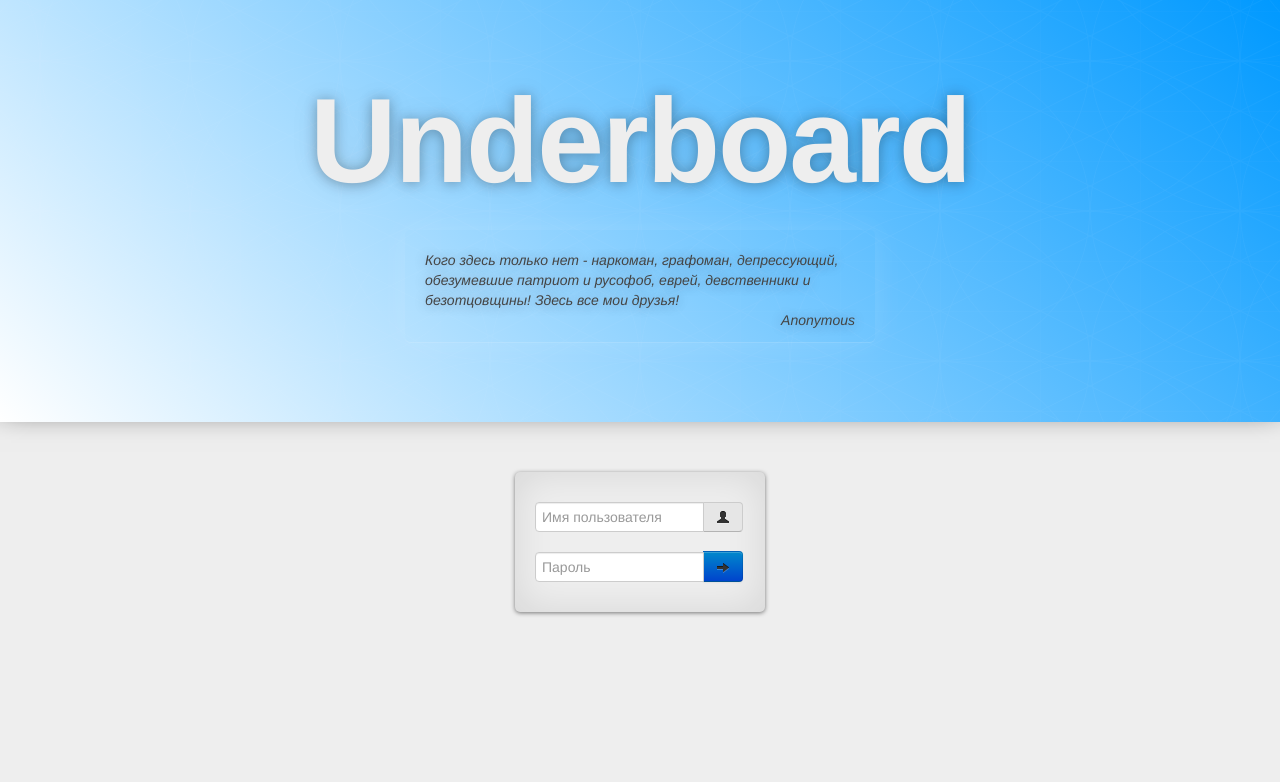
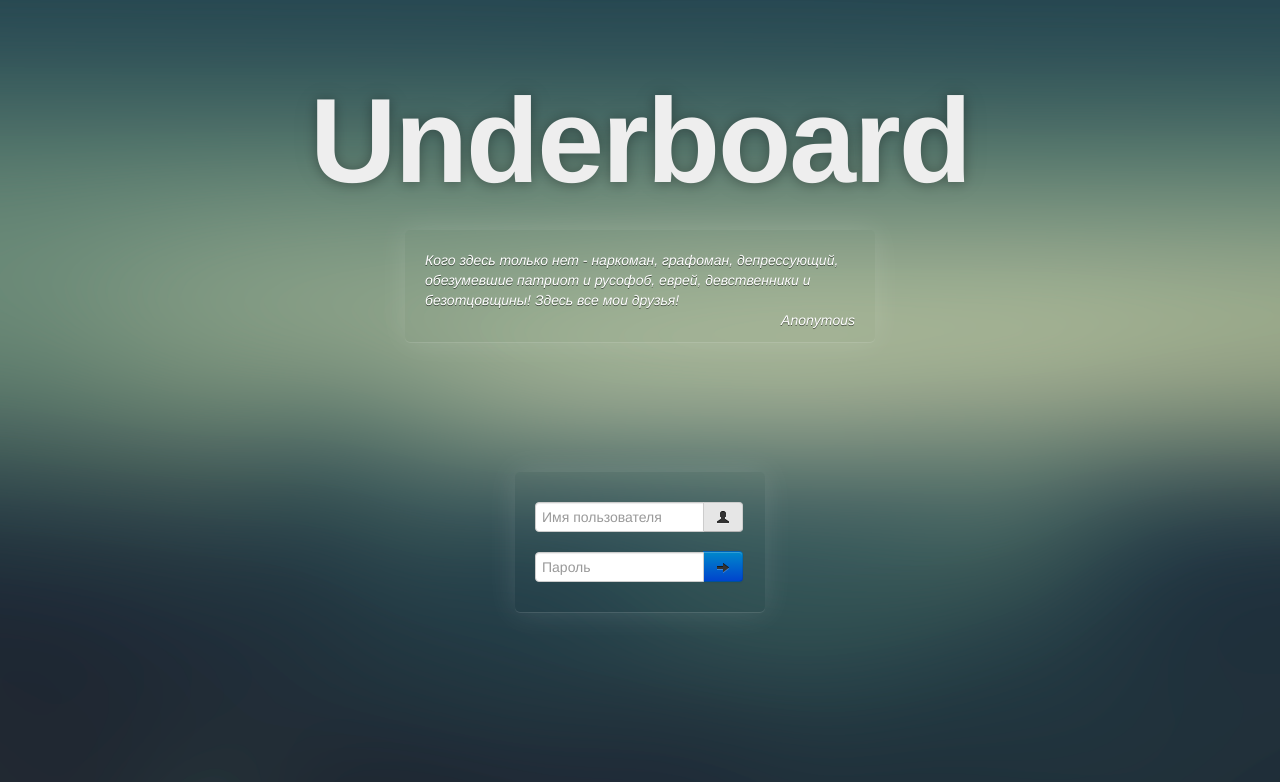
Before and after one commit to johnsnowdies/underboard, a PHP site: page / in a window 1280 px wide. Shown: the top 782 px of the page. Run offline with PHP 8.4, Linux system fonts and the light colour scheme; a stand-in replaces the project's code that opens the database connection; some libraries are stand-ins or nearby versions.

Commit message:
Current prodution version

```diff
--- a/application/views/login_view.php
+++ b/application/views/login_view.php
@@ -1,31 +1,37 @@
 <!-- Login page-->
+<script type="text/javascript">
+    $(document).ready(function(){
+        $('body').attr('class','loginPage');
+    });
+
+</script>
 
 <div class="jumbotron masthead visible-desktop visible-tablet">
     <h1>Underboard</h1>
    <br>
      <div style="text-align: left;
 width: 430px;
-color:#444;
+color:#fff;
 height: 72px;
-font-style: italic;" class="login">
+font-style: italic;text-shadow:0 1px 0 rgba(1, 1, 1, 0.5), 0 0 30px rgba(255, 255, 255, 0.125);" class="login">
             Кого здесь только нет - наркоман, графоман, депрессующий, обезумевшие патриот и русофоб, еврей, девственники и безотцовщины! Здесь все мои друзья!<br>
-            <span style="float:right;color:#444;">Anonymous</span>
+            <span style="float:right;color:#fff;text-shadow:0 1px 0 rgba(1, 1, 1, 0.5), 0 0 30px rgba(255, 255, 255, 0.125);">Anonymous</span>
     </div>
 </div>
 
 <div class="container">
 
     <div class="phone-logo visible-phone ">
-	    <h1>Underboard</h1>
+	    <h1 style="color:#fff;text-shadow: 0 1px 13px rgba(0, 0, 0, 0.3), 0 0 30px rgba(0, 0, 0, 0.075);">Underboard</h1>
 		<!--<center><p>&#946;eta - moblie</p></center>-->
-        <div style="text-align: left;font-style:italic;font-size:12px;color:#222; ">
+        <div style="text-align: left;font-style:italic;font-size:12px;color:#fff; ">
             Кого здесь только нет - наркоман, графоман, депрессующий, обезумевшие патриот и русофоб, еврей, девственники и безотцовщины! Здесь все мои друзья!<br>
-         <span style="float:right;color:#222;">Anonymous</span>
+         <span style="float:right;color:#fff;">Anonymous</span>
 
 	   </div>
        <br><br>
     </div>
-	<?= $data?>
+	<?=$data?>
         <div class="login picrelated">
             <form action="<?= "http://" . $_SERVER['SERVER_NAME'] . "/auth"; ?>" class="form" method="post">
             <h1></h1>
--- a/css/underboard.css
+++ b/css/underboard.css
@@ -9,8 +9,8 @@ input:-webkit-autofill:focus {
 }
 
 body {
-	background-color: #eee;
-	/*background-image: url('/img/low_contrast_linen.png');*/
+
+background:#eee;
 
 }
 
@@ -28,6 +28,11 @@ body {
     filter: progid:DXImageTransform.Microsoft.gradient(startColorstr='#eee', endColorstr='#eee', GradientType=1); /* IE6-9 fallback on horizontal gradient */
 
 }
+.loginPage{
+    background-image: url('/img/login.png');
+    background-size: 100% 100%;
+    background-attachment: fixed;
+}
 
 .jumbotron {
     position: relative;
@@ -37,18 +42,20 @@ body {
 
 
     text-shadow: 0 1px 13px rgba(0, 0, 0, .3), 0 0 30px rgba(0, 0, 0, .075);
-     background: #ffffff; /* Old browsers */
-    background: -moz-linear-gradient(45deg, #ffffff 0%, #0099FF 100%); /* FF3.6+ */
-    background: -webkit-gradient(linear, left bottom, right top, color-stop(0%, #ffffff), color-stop(100%, #0099FF)); /* Chrome,Safari4+ */
-    background: -webkit-linear-gradient(45deg, #ffffff 0%, #0099FF 100%); /* Chrome10+,Safari5.1+ */
-    background: -o-linear-gradient(45deg, #ffffff 0%, #0099FF 100%); /* Opera 11.10+ */
-    background: -ms-linear-gradient(45deg, #ffffff 0%, #0099FF 100%); /* IE10+ */
-    background: linear-gradient(45deg, #ffffff 0%, #0099FF 100%); /* W3C */
-    filter: progid:DXImageTransform.Microsoft.gradient(startColorstr='#eee', endColorstr='#eee', GradientType=1); /* IE6-9 fallback on horizontal gradient */
+    /*
+     background: #ffffff;
+    background: -moz-linear-gradient(45deg, #ffffff 0%, #0099FF 100%);
+    background: -webkit-gradient(linear, left bottom, right top, color-stop(0%, #ffffff), color-stop(100%, #0099FF));
+    background: -webkit-linear-gradient(45deg, #ffffff 0%, #0099FF 100%);
+    background: -o-linear-gradient(45deg, #ffffff 0%, #0099FF 100%);
+    background: -ms-linear-gradient(45deg, #ffffff 0%, #0099FF 100%);
+    background: linear-gradient(45deg, #ffffff 0%, #0099FF 100%);
+    filter: progid:DXImageTransform.Microsoft.gradient(startColorstr='#eee', endColorstr='#eee', GradientType=1);
 
       box-shadow: 0 -18px 32px #000000;
     -moz-box-shadow: 0 -18px 32px #000000;
     -webkit-box-shadow: 0 -18px 32px #000000;
+    */
 
 }
 .jumbotron h1 {
@@ -116,17 +123,7 @@ body {
         z-index: 2;
     }
 
-    .jumbotron:after {
-        content: '';
-        display: block;
-        position: absolute;
-        top: 0;
-        right: 0;
-        bottom: 0;
-        left: 0;
-        background: url(/img/bs-docs-masthead-pattern.png) repeat center center;
-        opacity: .4;
-    }
+
 
     @media only screen and (-webkit-min-device-pixel-ratio: 2), only screen and (   min--moz-device-pixel-ratio: 2), only screen and (     -o-min-device-pixel-ratio: 2/1) {
 
@@ -170,11 +167,6 @@ body {
 
 	.container {margin-top: 50px;}
 
-        body {
-
-/*            color: #eee;*/
-color: #222;
-        }
 
         .well {
             border-radius: 0;
@@ -189,8 +181,10 @@ color: #222;
         }
 
         p.postbody {
-            font-family: helvetica;
-        }
+        /*    font-family: helvetica;*/
+font-family: helvetica neue;
+font-size: 16px;
+                }
 
         span.big {
             font-size: 2em;
@@ -262,10 +256,11 @@ color: #222;
         .navlink{
             /*color:#a6e22e;*/
             color: #41D74D;
+            color: #0088CC;
         }
 
         .quote{
-            color:#a6e22e;
+            color:#0088CC;
         }
 
         .image-holder{
@@ -387,12 +382,36 @@ color: #222;
 
 
     .picrelated {
-
+/*
     -webkit-box-shadow:0 1px 4px rgba(0, 0, 0, 0.5), 0 0 40px rgba(0, 0, 0, 0.1) inset;
        -moz-box-shadow:0 1px 4px rgba(0, 0, 0, 0.5), 0 0 40px rgba(0, 0, 0, 0.1) inset;
-            box-shadow:0 1px 4px rgba(0, 0, 0, 0.5), 0 0 40px rgba(0, 0, 0, 0.1) inset;
+            box-shadow:0 1px 4px rgba(0, 0, 0, 0.5), 0 0 40px rgba(0, 0, 0, 0.1) inset;*/
 }
 
 .well{
     box-shadow: none !important;
 }
+
+.navbar-inner {
+    background-color: #FAFAFA;
+    background-image: none;
+    background-repeat: repeat-x;
+    border: 1px solid #D4D4D4;
+    border-radius: 4px;
+    box-shadow: none;
+    min-height: 40px;
+    padding-left: 20px;
+    padding-right: 20px;
+}
+
+.btn-group > .popover {
+    font-size: 13px;
+}
+
+.navbar .nav > .active > a, .navbar .nav > .active > a:hover, .navbar .nav > .active > a:focus {
+    box-shadow: none;
+}
+
+.navbar-fixed-top .navbar-inner, .navbar-static-top .navbar-inner {
+    box-shadow: 0 1px 1px rgba(0, 0, 0, 0.1);
+}
```
Also changed, not shown: 1 other file.
